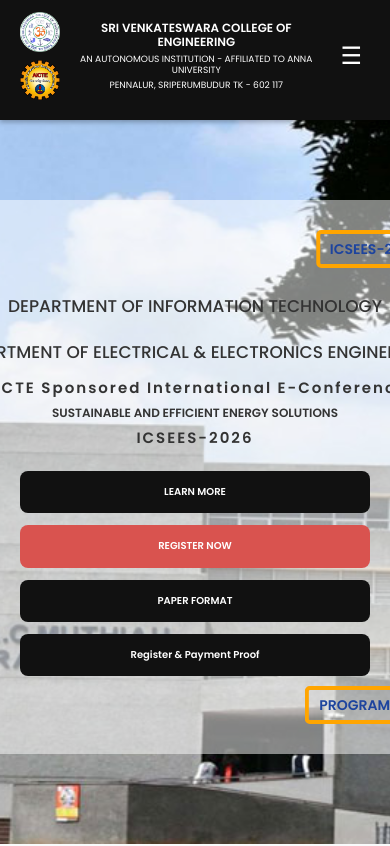
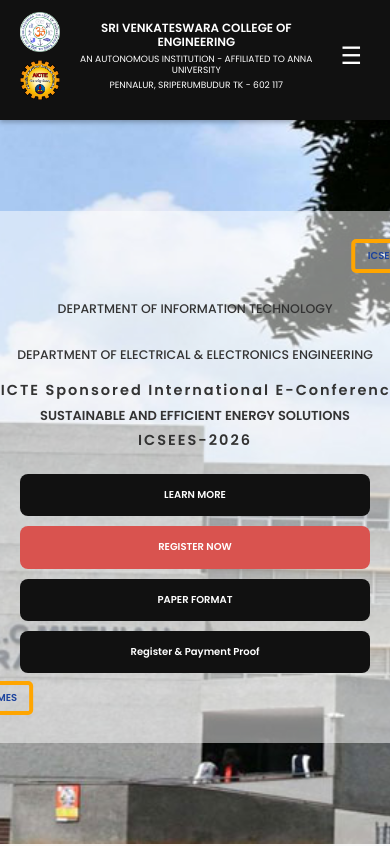
Before and after one commit to Dineshkarthik-2776/Step-2026, a React (Vite) app: page / in a window 390 px wide. Shown: the top 846 px of the page. Built offline with nearby package versions, Linux system fonts and the light colour scheme; a web font is replaced by a local one.

Commit message:
fix: styling

```diff
--- a/src/css/custom.css
+++ b/src/css/custom.css
@@ -435,6 +435,7 @@
   grid-template-columns: repeat(auto-fit, minmax(320px, 1fr));
   gap: 2rem;
   padding: 2rem;
+  box-sizing: border-box;
 }
 
 .domain-block {
@@ -443,6 +444,7 @@
   padding: 1.5rem;
   box-shadow: 0 8px 20px rgba(0,0,0,0.08);
   transition: transform 0.3s ease, box-shadow 0.3s ease;
+  overflow-wrap: break-word;
 }
 
 .domain-block:hover {
@@ -480,20 +482,65 @@
   color: #03045e;
 }
 
+/* ========== Responsive Adjustments ========== */
+@media (max-width: 768px) {
+  .PS {
+    grid-template-columns: 1fr;
+    gap: 1.5rem;
+    padding: 1.5rem;
+  }
+
+  .domain-block {
+    padding: 1.2rem;
+  }
+}
+
 @media (max-width: 480px) {
+  .PS {
+    grid-template-columns: 1fr;
+    gap: 1rem;
+    padding: 1rem;
+  }
+
   .domain-block {
     padding: 1rem;
+    border-radius: 10px;
   }
+
   .domain-title {
-    font-size: 1.3rem;
+    margin-bottom: 0.8rem;
+    border-left-width: 3px;
   }
-  .subtopic h3 {
-    font-size: 1rem;
+
+  .subtopic {
+    margin-bottom: 1rem;
   }
-  .subtopic-list li {
-    font-size: 0.9rem;
+
+  .subtopic-list {
+    padding-left: 0.8rem;
   }
 }
+
+@media (max-width: 360px) {
+  .PS {
+    padding: 0.8rem;
+    gap: 0.8rem;
+  }
+
+  .domain-block {
+    padding: 0.8rem;
+    box-shadow: 0 4px 10px rgba(0,0,0,0.07);
+  }
+
+  .subtopic-list {
+    padding-left: 0.6rem;
+  }
+
+  .subtopic-list li {
+    line-height: 1.3; /* prevents text overlap on tiny screens */
+  }
+}
+
 /* Tabs */
 .nav-tabs {
   border-bottom: 2px solid #ccc;
--- a/src/style/custom.css
+++ b/src/style/custom.css
@@ -1,14 +1,17 @@
-/* Marquee functionality with original link styling */
+/* ========== Marquee Base Styles ========== */
 .marquee-container {
   width: 100%;
   overflow: hidden;
   padding: 10px 0;
+  box-sizing: border-box;
+  position: relative;
 }
 
 .marquee-content {
   display: inline-block;
   white-space: nowrap;
   animation: marqueeLeft 40s linear infinite;
+  font-size: 1rem; /* Keep original size */
 }
 
 .marquee-content a {
@@ -24,7 +27,6 @@
   border-image: initial;
   padding: 5px 10px;
   border-radius: 5px;
-  -webkit-transition: all 0.4s ease-in-out;
   transition: all 0.4s ease-in-out;
 }
 
@@ -32,10 +34,12 @@
   background: #f8f8f8;
 }
 
-.bottom-marquee .marquee-content {
+/* ========== Bottom Marquee Animation ========== */
+.bottom-marquee {
   animation: marqueeRight 40s linear infinite;
 }
 
+/* ========== Keyframes ========== */
 @keyframes marqueeLeft {
   0% { transform: translateX(100%); }
   100% { transform: translateX(-100%); }
@@ -46,7 +50,74 @@
   100% { transform: translateX(100%); }
 }
 
-#text-red { color: red; }
+/* ========== Typography ========== */
+#text-red {
+  color: red;
+}
+
+/* ========== Responsive Section ========== */
+@media (max-width: 1024px) {
+  .home-content h1 { font-size: 2rem; }
+  .home-content h2 { font-size: 1.6rem; }
+  .home-content h3 { font-size: 1.3rem; }
+}
+
+@media (max-width: 768px) {
+  .marquee-container {
+    padding: 8px 0;
+  }
+
+  .marquee-content {
+    animation-duration: 50s; /* slightly slower for readability */
+    font-size: 1rem; /* keep same size */
+  }
+
+  .marquee-content a {
+    margin-right: 12px;
+    padding: 5px 10px;
+  }
+
+  .home-content {
+    text-align: center;
+    padding: 0 10px;
+  }
+
+  .home-buttons {
+    display: flex;
+    flex-wrap: wrap;
+    justify-content: center;
+    gap: 10px;
+  }
+
+  .home-buttons .btn {
+    flex: 1 1 45%;
+    text-align: center;
+    font-size: 1rem;
+  }
+}
+
+@media (max-width: 480px) {
+  .marquee-content {
+    animation-duration: 60s; /* slower on mobile */
+    font-size: 1rem; /* do not shrink */
+  }
+
+  .marquee-content a {
+    padding: 6px 12px;
+    margin-right: 10px;
+  }
+
+  .home-content h1 { font-size: 1.45rem; }
+  .home-content h2 { font-size: 1.3rem; }
+  .home-content h3 { font-size: 1.25rem; }
+
+  .home-buttons .btn {
+    flex: 1 1 100%;
+    width: 90%;
+  }
+}
+
+
 
 /* Main page loading animation */
 
```
